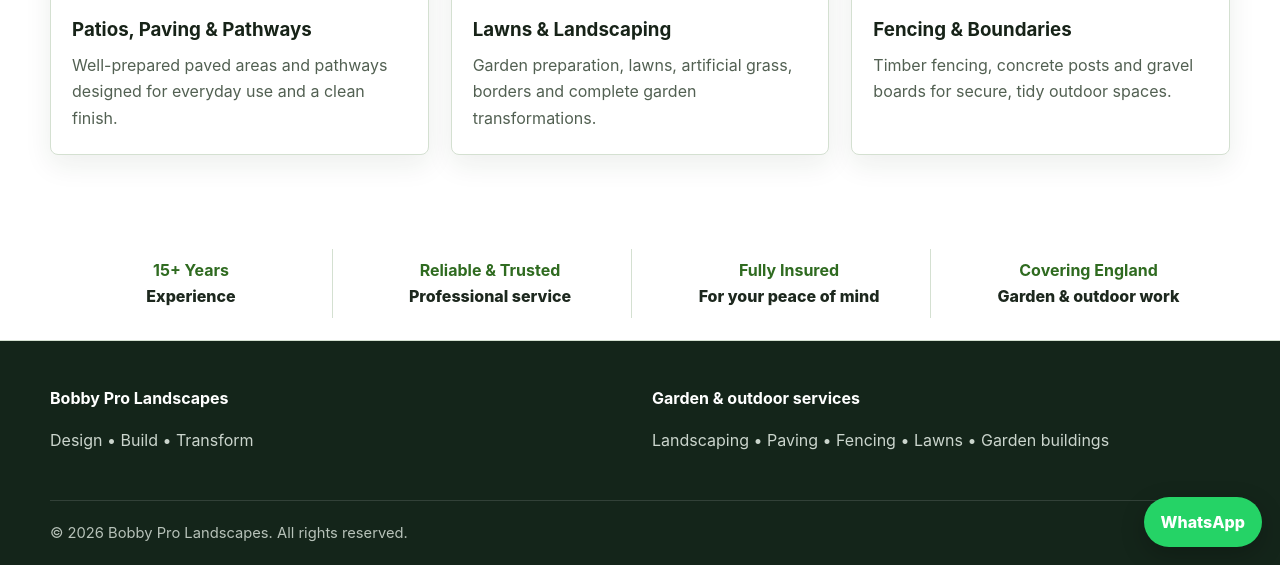
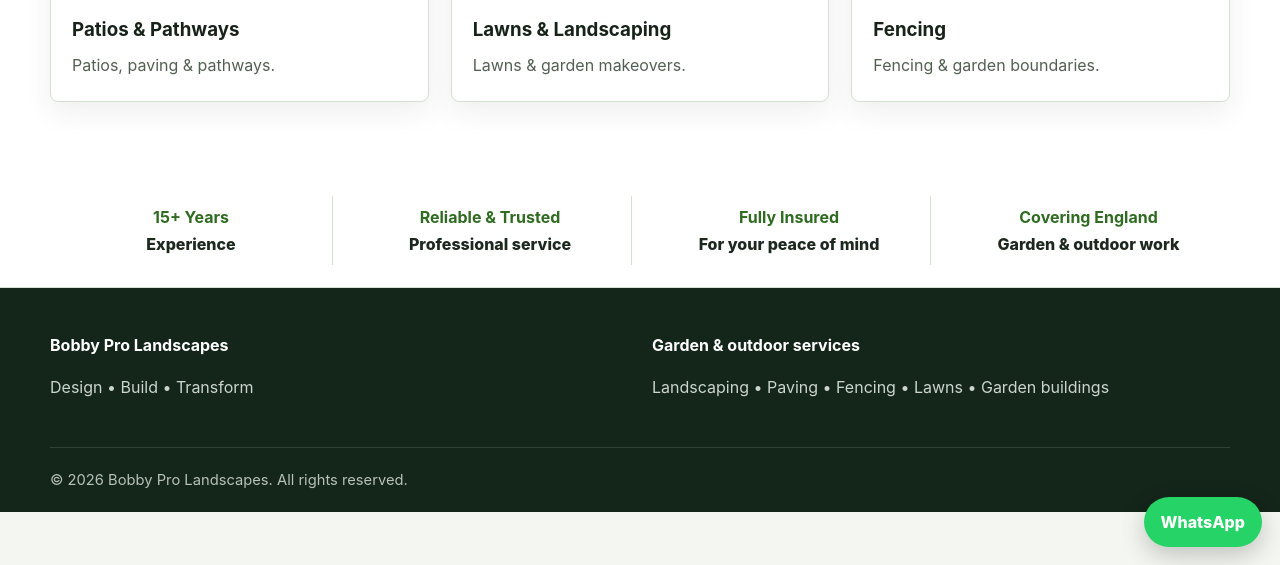
Before and after one commit to arsalanbobby/Bobby-Pro-Landscapes, a Jekyll site: the page built from index.md, in a window 1280 px wide and 900 px high, scrolled down 888 px, cut to the strip 335-900 px from the top of the window. Built offline with Jekyll 4.4.1, drawn with Linux system fonts in a browser that asks for light colours.

Commit message:
Shorten homepage landscaping service descriptions

```diff
--- a/index.md
+++ b/index.md
@@ -26,8 +26,8 @@ description: Bobby Pro Landscapes provides professional garden landscaping, pavi
       <article class="photo-card">
         <img src="{{ '/assets/images/patio-paving.jpg' | relative_url }}" alt="Patio and paving project">
         <div class="photo-card-body">
-          <h3>Patios, Paving & Pathways</h3>
-          <p>Well-prepared paved areas and pathways designed for everyday use and a clean finish.</p>
+          <h3>Patios & Pathways</h3>
+          <p>Patios, paving & pathways.</p>
         </div>
       </article>
 
@@ -35,15 +35,15 @@ description: Bobby Pro Landscapes provides professional garden landscaping, pavi
         <img src="{{ '/assets/images/lawn-landscaping.jpg' | relative_url }}" alt="Landscaped garden lawn">
         <div class="photo-card-body">
           <h3>Lawns & Landscaping</h3>
-          <p>Garden preparation, lawns, artificial grass, borders and complete garden transformations.</p>
+          <p>Lawns & garden makeovers.</p>
         </div>
       </article>
 
       <article class="photo-card">
         <img src="{{ '/assets/images/fencing.jpg' | relative_url }}" alt="Garden fencing">
         <div class="photo-card-body">
-          <h3>Fencing & Boundaries</h3>
-          <p>Timber fencing, concrete posts and gravel boards for secure, tidy outdoor spaces.</p>
+          <h3>Fencing</h3>
+          <p>Fencing & garden boundaries.</p>
         </div>
       </article>
     </div>
```
